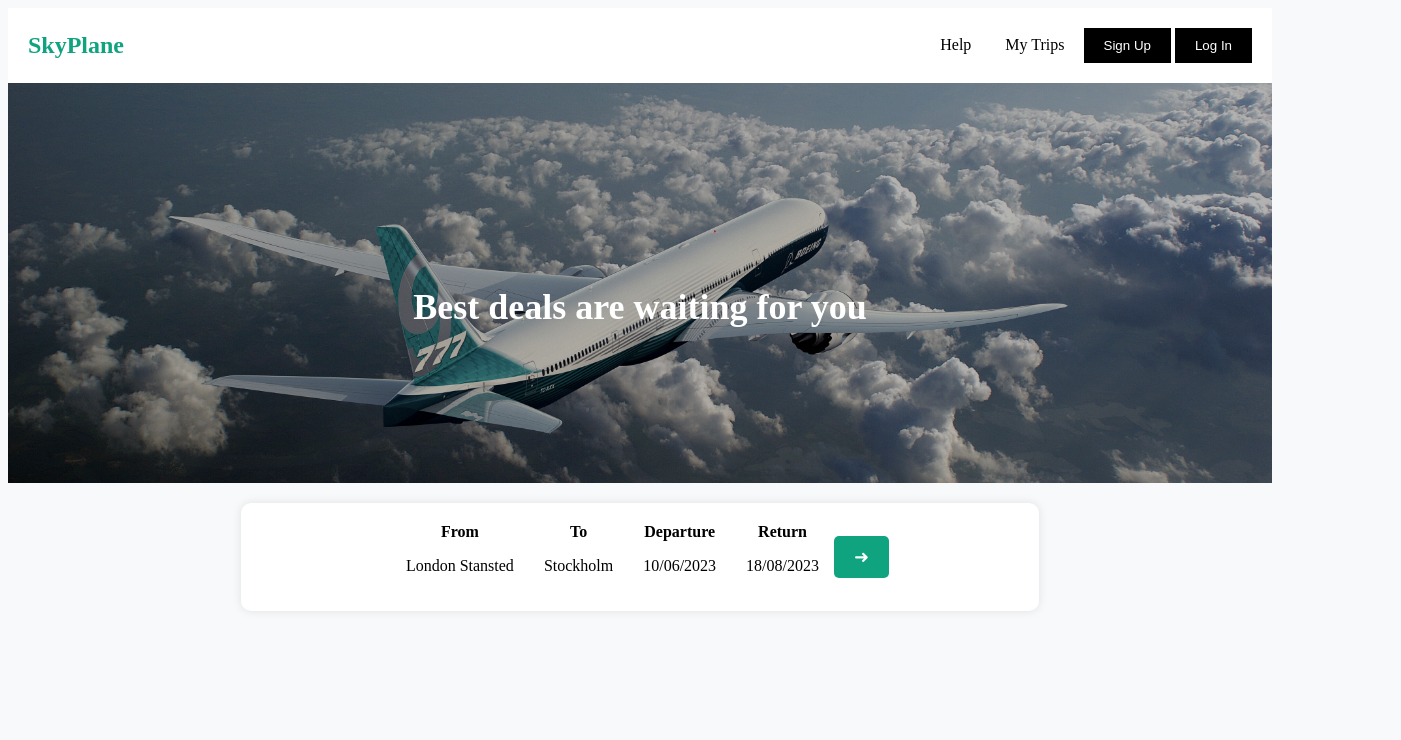
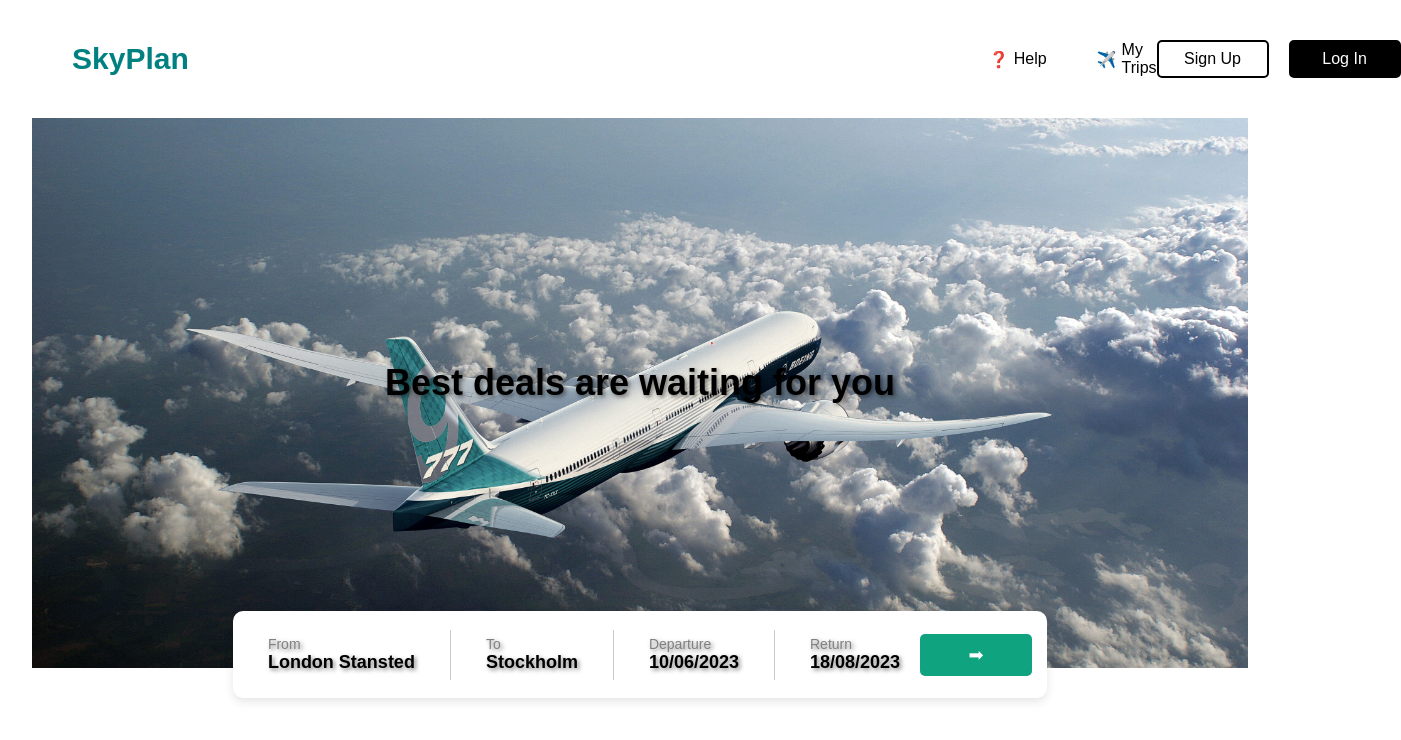
Before and after one commit to VijaykrishnaaVV-dev/Projects, a plain HTML site: page index.html in a window 1280 px wide. Shown: the whole page, 1401 px wide, since content can reach past the window. Drawn offline with Linux system fonts and the light colour scheme.

Commit message:
Feat: Today changes

```diff
--- a/index.html
+++ b/index.html
@@ -3,43 +3,45 @@
 <head>
     <meta charset="UTF-8">
     <meta name="viewport" content="width=device-width, initial-scale=1.0">
-    <title>SkyPlane - Best Flight Deals</title>
+    <title>SkyPlan Navbar</title>
     <link rel="stylesheet" href="style.css">
 </head>
 <body>
-    <header>
-        <div class="logo">SkyPlane</div>
-        <nav>
-            <a href="#">Help</a>
-            <a href="#">My Trips</a>
-            <button class="signup">Sign Up</button>
-            <button class="login">Log In</button>
-        </nav>
-    </header>
-    <main>
-        <div class="hero">
-            <img src="img/wallpaperflare.com_wallpaper.jpg" alt="Airport background" height="1000rem" >
-            <h1>Best deals are waiting for you</h1>
+    <nav class="navbar">
+        <div class="logo">SkyPlan</div>
+        <ul class="nav-links">
+            <li><span class="icon">❓</span> Help</li>
+            <li><span class="icon">✈️</span> My Trips</li>
+        </ul>
+        <div class="auth-buttons">
+            <button class="sign-up">Sign Up</button>
+            <button class="log-in">Log In</button>
         </div>
-        <div class="search-box">
-            <div class="search-item">
-                <label>From</label>
-                <p>London Stansted</p>
+    </nav>
+    <div class="mid">
+        <h1>Best deals are waiting for you</h1>
+        <div class="booking-form">
+            <div class="form-item">
+                <p>From</p>
+                <h3>London Stansted</h3>
             </div>
-            <div class="search-item">
-                <label>To</label>
-                <p>Stockholm</p>
+            <div class="divider"></div>
+            <div class="form-item">
+                <p>To</p>
+                <h3>Stockholm</h3>
             </div>
-            <div class="search-item">
-                <label>Departure</label>
-                <p>10/06/2023</p>
+            <div class="divider"></div>
+            <div class="form-item">
+                <p>Departure</p>
+                <h3>10/06/2023</h3>
             </div>
-            <div class="search-item">
-                <label>Return</label>
-                <p>18/08/2023</p>
+            <div class="divider"></div>
+            <div class="form-item">
+                <p>Return</p>
+                <h3>18/08/2023</h3>
             </div>
-            <button class="search-btn">&#10140;</button>
+            <button class="search-btn">➡</button>
         </div>
-    </main>
+    </div>
 </body>
 </html>
--- a/style.css
+++ b/style.css
@@ -1,81 +1,122 @@
-<style>
 * {
     margin: 0;
     padding: 0;
     box-sizing: border-box;
+    font-family: Arial, sans-serif;
 }
-body {
-    background-color: #f8f9fa;
-    text-align: center;
-}
-header {
+
+.navbar {
+    margin-left: 2rem;
+    margin-right: 2rem;
     display: flex;
     justify-content: space-between;
     align-items: center;
-    padding: 20px;
+    padding: 40px 40px;
     background-color: white;
 }
+
 .logo {
-    font-size: 24px;
+    font-size: 30px;
     font-weight: bold;
-    color: #0fa37f;
+    color: teal;
 }
-nav a {
-    margin: 0 15px;
-    text-decoration: none;
+
+.nav-links {
+    padding-left: 50rem;
+    display: flex;
+    list-style: none;
+    gap: 50px;
+}
+
+.nav-links li {
+    display: flex;
+    align-items: center;
+    font-size: 16px;
+    color: black;
+    cursor: pointer;
+}
+
+.icon {
+    margin-right: 5px;
+}
+.auth-buttons {
+    display: flex;
+    gap: 20px;
+}
+
+button {
+    width: 7rem;
+    padding: 8px 15px;
+    border: 2px solid black;
+    font-size: 16px;
+    cursor: pointer;
+    border-radius: 5px;
+    transition: 0.3s;
+}
+
+.sign-up {
+    background-color: white;
     color: black;
 }
-.signup, .login {
+
+.log-in {
     background-color: black;
     color: white;
-    border: none;
+}
+.imgage{
+    margin-left: 2rem;
+    margin-right: 2rem;
+}
+.mid {
+    position: relative;
+    width: 95%;
+    height: 550px;
+    background: url('img/wallpaperflare.com_wallpaper.jpg') center/cover no-repeat;
+    display: flex;
+    align-items: center;
+    justify-content: center;
+    flex-direction: column;
+    color: rgb(0, 0, 0);
+    text-shadow: 2px 2px 4px rgba(0,0,0,0.5);
+    margin-left: 2rem;
+}
+.mid h1 {
+    font-size: 36px;
+    margin-bottom: 20px;
+}
+.booking-form {
+    display: flex;
+    background: white;
+    padding: 15px;
+    border-radius: 10px;
+    box-shadow: 0px 4px 10px rgba(0, 0, 0, 0.1);
+    align-items: center;
+    position: absolute;
+    bottom: -30px;
+}
+.form-item {
     padding: 10px 20px;
-    cursor: pointer;
+    text-align: left;
 }
-.hero {
-    position: relative;
-    width: 100%;
-    height: 400px;
+.form-item p {
+    font-size: 14px;
+    color: gray;
 }
-.hero img {
-    width: 100%;
-    height: 100%;
-    object-fit: cover;
-    filter: brightness(0.7);
+.form-item h3 {
+    font-size: 18px;
 }
-.hero h1 {
-    position: absolute;
-    top: 50%;
-    left: 50%;
-    transform: translate(-50%, -50%);
-    color: white;
-    font-size: 36px;
-}
-.search-box {
-    display: flex;
-    justify-content: center;
-    align-items: center;
-    background-color: white;
-    padding: 20px;
-    border-radius: 10px;
-    width: 60%;
-    margin: 20px auto;
-    box-shadow: 0px 0px 10px rgba(0, 0, 0, 0.1);
-}
-.search-item {
+.divider {
+    width: 1px;
+    background: #ccc;
+    height: 50px;
     margin: 0 15px;
 }
-.search-item label {
-    font-weight: bold;
-    display: block;
-}
 .search-btn {
-    background-color: #0fa37f;
+    background: #0fa37f;
     color: white;
     border: none;
-    padding: 10px 20px;
+    padding: 10px 15px;
     font-size: 18px;
     cursor: pointer;
     border-radius: 5px;
 }
-</style>
```
